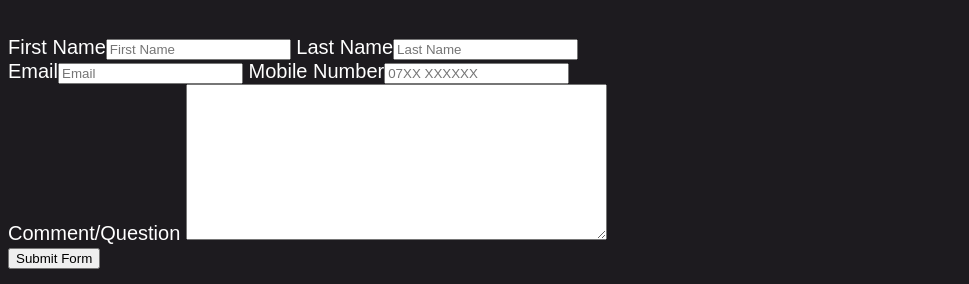
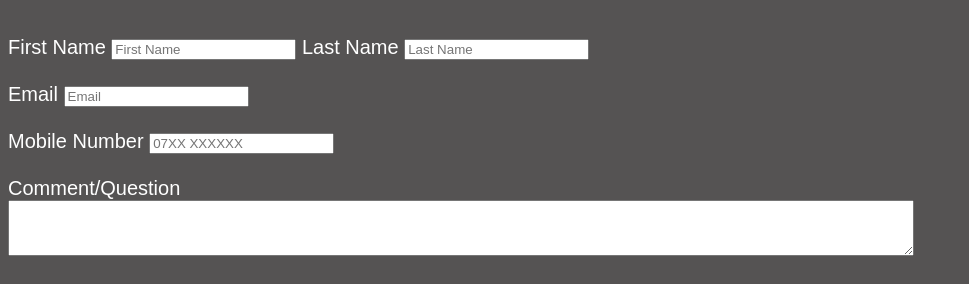
Before and after one commit to EstherOkiri/Personal-Portfolio, a plain HTML site: page contact.html in a window 1280 px wide. Shown: the part 191-475 px from the top of the page, without its empty margins (0-969 px from the left). Drawn offline with Linux system fonts and the light colour scheme.

Commit message:
form-changes

```diff
--- a/contact.html
+++ b/contact.html
@@ -18,23 +18,23 @@
     </nav>
     <!--Contact Me Form-->
     <h2>Contact Me</h2>
-        <form action="" id="contact-form" method="post">
-            <div>
-                <label for="Firstname">First Name</label><input type="text" placeholder="First Name">
-                <label for="Lastname">Last Name</label><input type="text" placeholder="Last Name">
-            </div>
-            <div>
-                <label for="Email">Email</label><input type="text" placeholder="Email">
-                <label for="Mobile">Mobile Number</label><input type="text" placeholder="07XX XXXXXX">
-            </div>
-            <div>
-                <label for="comment-inquiry">Comment/Question</label>
-                <textarea name="comment-inquiry" id="comment-inquiry" cols="50" rows="10"></textarea>
-            </div>
-            <div>
+        <form action="" id="contact-form" method="get">
+                <label for="Firstname">First Name</label>
+                <input type="text" placeholder="First Name">
+                <label for="Lastname">Last Name</label>
+                <input type="text" placeholder="Last Name">
+                <br><br>
+
+                <label for="Email">Email</label>
+                <input type="email" placeholder="Email">
+                <br><br>
+                <label for="Mobile">Mobile Number</label>
+                <input type="text" placeholder="07XX XXXXXX">
+                <br><br>
+                <label for="comment-inquiry">Comment/Question</label><br>
+                <textarea name="comment-inquiry" id="comment-inquiry"></textarea>
+                <br><br>
                 <button>Submit Form</button>
-            </div>
-
         </form>
 
      <!--Footer-->
--- a/css/index.css
+++ b/css/index.css
@@ -1,5 +1,5 @@
 .index-body{
-    background-color: #1d1b1f;
+    background-color: rgb(85, 83, 83);
 }
 .index-body h2{
     font-size: 60px;
@@ -79,7 +79,15 @@
 }
 /*Contact Me Form*/
 form{
+    width: 900px;
     font-family: Arial, Helvetica, sans-serif;
     color: #ffffff;
     font-size: 20px;
 }
+textarea{
+    width: 100%;
+    height: 50px;
+}
+button{
+    background-color: rgba(0, 128, 0, 0.493);
+}
```
